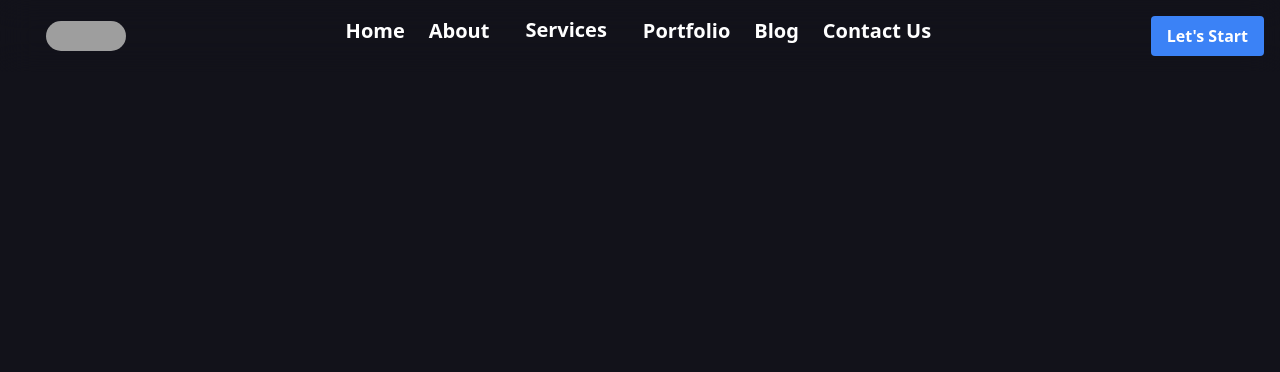
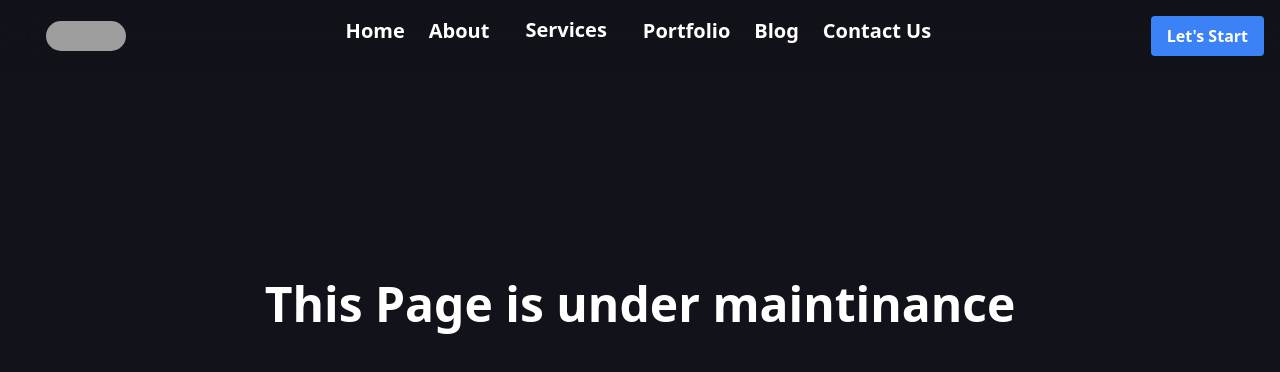
Before and after one commit to Ntechzy/Ntechzy_Website, a React (Vite) app: page /collegebrandpromotion/offlineandonline in a window 1280 px wide. Shown: the top 372 px of the page. Built offline with nearby package versions, Linux system fonts and the light colour scheme; grey boxes are pictures that could not be loaded.

Commit message:
onlineoflline changes

```diff
--- a/src/App.jsx
+++ b/src/App.jsx
@@ -10,8 +10,8 @@ import BlogPage from './Pages/BlogPage'
 import ScrollToTop from './Pages/ScrollToTop'
 import Portfolio from './Pages/Portfolio'
 import ServicesNav from './component/Navbar/ServicesNav'
+import Online_offline_page from './Pages/ServicesPages/CollegeBranding/OnlineOfflinePage'
 // import Offline_online from './component/ServicesComponent/Offline&Online/Offline_online'
-import Offline_online_page from './Pages/ServicesPages/CollegeBranding/Offline_online_page'
 // import BubbleAnimation from './component/ParticleComponent/Particles'
 // import ParticleComponent from './component/ParticleComponent/Particles'
 // import ParticlesComponent from './component/ParticleComponent/Particles'
@@ -31,7 +31,7 @@ const App = () => {
     <Route path='/contact-Us' exact element={<ContactUs/>}/>
     <Route path='/blog/*' exact element={<BlogPage/>}/>
     <Route path="/portfolio/*" element={<Portfolio />} />
-    <Route path="/collegebrandpromotion/offline&online" element={<Offline_online_page/>} />
+    <Route path="/collegebrandpromotion/offlineandonline" element={<Online_offline_page/>} />
     <Route path="/collegebrandpromotion/influencer-marketing" element={<Portfolio />} />
     <Route path="/collegebrandpromotion/digital-campaigning-support" element={<Portfolio />} />
     <Route path="/collegebrandpromotion/professional-admission-cell-assistance" element={<Portfolio />} />
--- /dev/null
+++ b/src/Pages/ServicesPages/CollegeBranding/OnlineOfflinePage.jsx
@@ -0,0 +1,13 @@
+import React from 'react'
+import OnlineOfflineComponent from '../../../component/ServicesComponent/OnlineOfflineComponent/OnlineOfflineComponent'
+
+const OnlineOfflinePage = () => {
+  return (
+    <div className='text-white'>
+<OnlineOfflineComponent/>
+
+    </div>
+  )
+}
+
+export default OnlineOfflinePage
--- a/src/component/Navbar/ServicesNav.jsx
+++ b/src/component/Navbar/ServicesNav.jsx
@@ -2,6 +2,7 @@ import React, { useState, useEffect, useRef } from 'react';
 import { Link } from 'react-router-dom';
 import serviceData from './servicesData'; // Adjust the import path according to your folder structure
 
+// eslint-disable-next-line react/prop-types
 const ServicesNav = ({ closeMenu }) => {
   const [isMainMenuOpen, setMainMenuOpen] = useState(false);
   const [activeMainHeading, setActiveMainHeading] = useState(null);
--- a/src/component/Navbar/servicesData.js
+++ b/src/component/Navbar/servicesData.js
@@ -4,7 +4,7 @@ const serviceData = [
     subHeadings: [
       {
         subHeading: "Offline & Online",
-        url: "/collegebrandpromotion/offline&online",
+        url: "/collegebrandpromotion/offlineandonline",
       },
       {
         subHeading: "Influencer Marketing",
--- a/src/component/ServicesComponent/Offline&Online/Offline_online.jsx
+++ b/src/component/ServicesComponent/OnlineOfflineComponent/OnlineOfflineComponent.jsx
@@ -1,6 +1,6 @@
 // import React from 'react'
 
-const Offline_online = () => {
+const OnlineOfflineComponent = () => {
   return (
     <div className="text-white my-52 mx-auto  w-full h-full font-bold text-5xl text-center">
      <p data-aos="flip-right"> This Page is under maintinance</p>
@@ -8,4 +8,4 @@ const Offline_online = () => {
   )
 }
 
-export default Offline_online
+export default OnlineOfflineComponent
```
Also changed, not shown: src/Pages/ServicesPages/CollegeBranding/online_offline_page.jsx (deleted).
